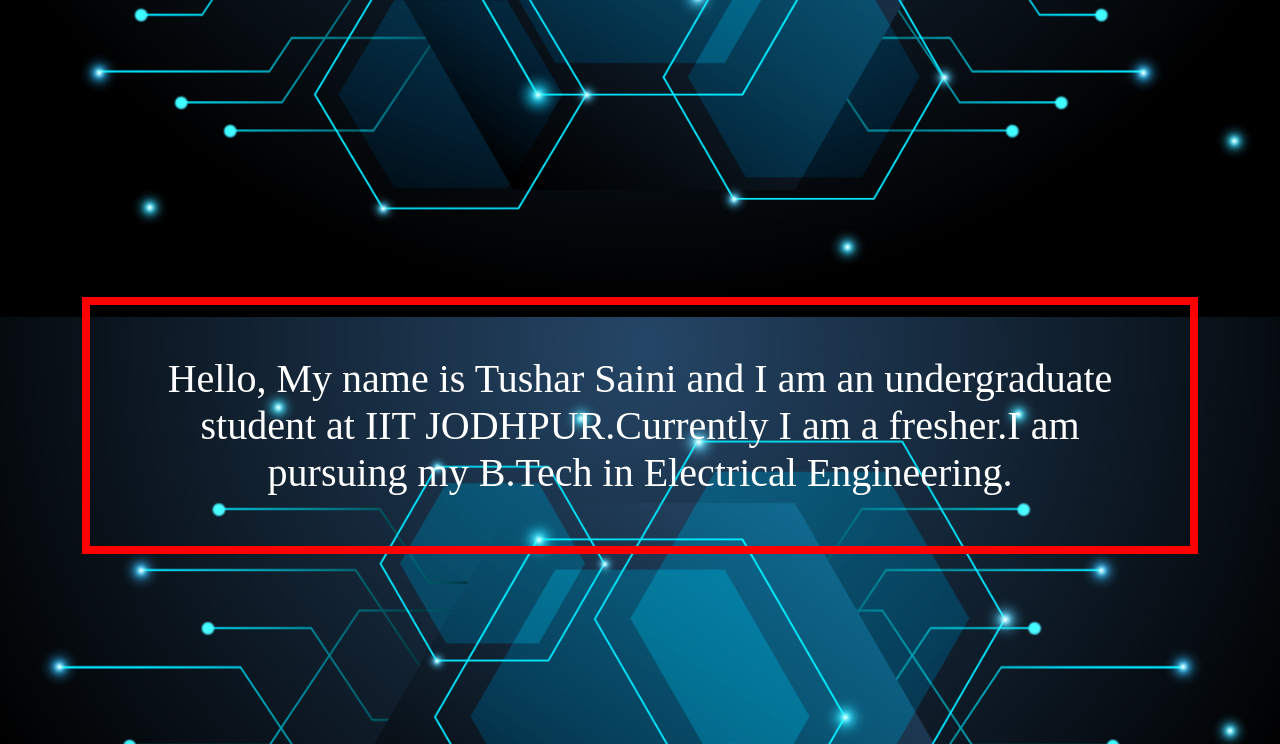
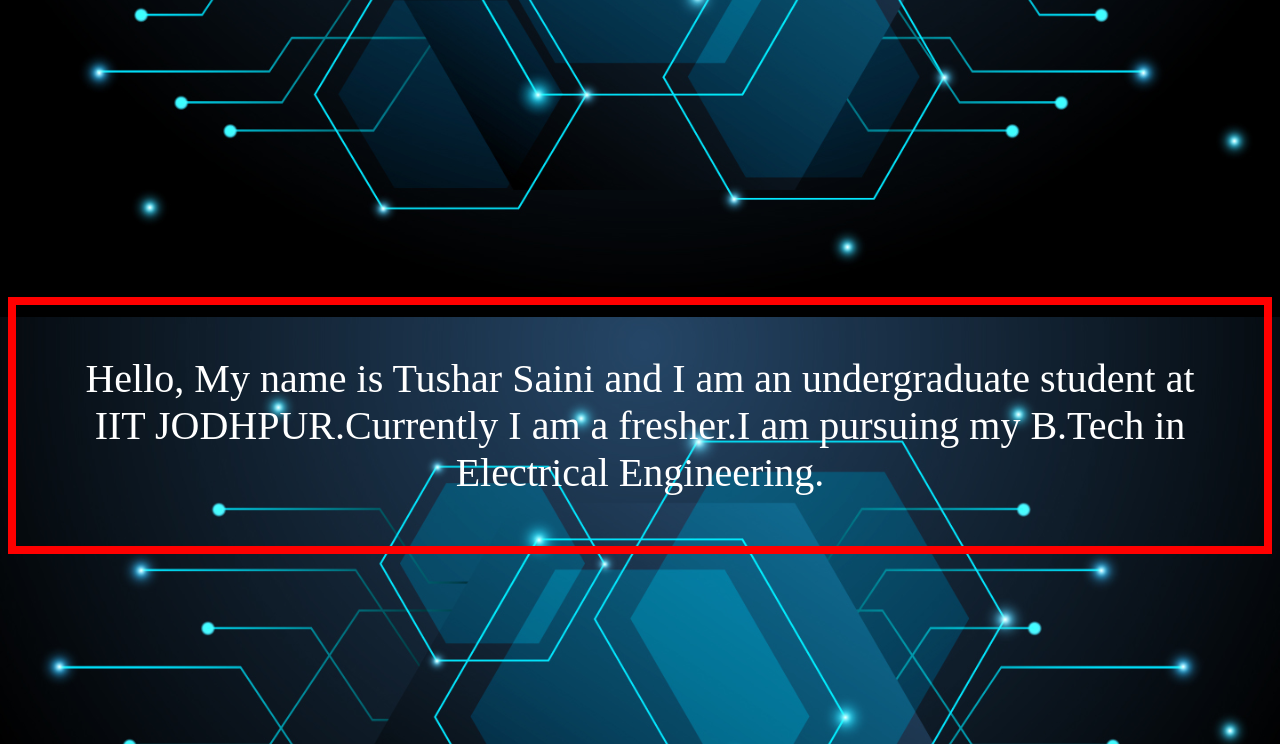
Before and after one commit to TusharS2202/portfolio.github.io, a plain HTML site: page index.html in a window 1280 px wide. Shown: the part 483-1227 px from the top of the page. Drawn offline with Linux system fonts and the light colour scheme.

Commit message:
Update portfolio.css

```diff
--- a/portfolio.css
+++ b/portfolio.css
@@ -1,12 +1,16 @@
 body {
   background-image: url("d.jpg");
+  height: 500px;
+  background-position: center;
+  background-repeat: no-repeat;
   background-size: cover;
   background-attachment: fixed;
+  position: relative;
   color: white;
 }
 p {
   font-size: 40px;
-  width:1000px;
+  border-width:1000px;
   border: 8px solid red;
   padding: 50px;
   margin: auto;
```
